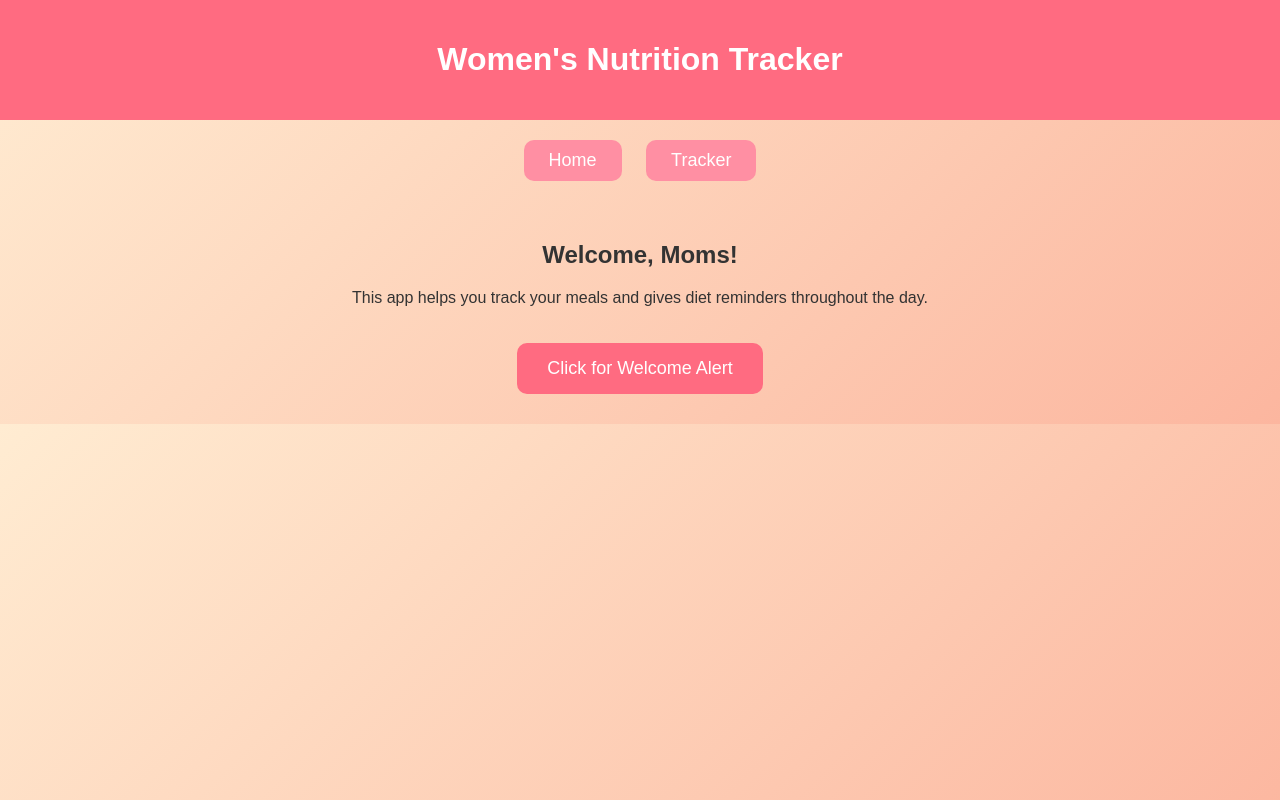
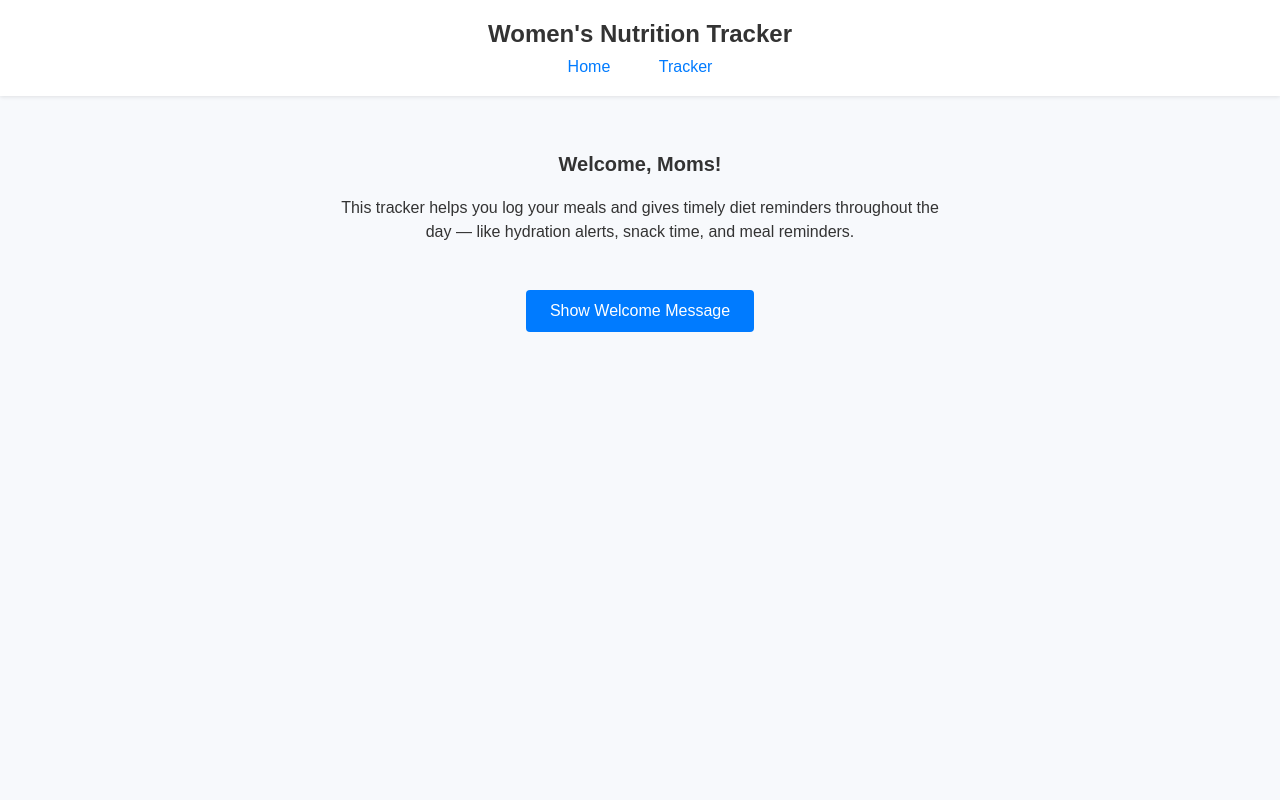
Before and after one commit to balkrishnaghevade972-jpg/nutritionaltracker, a plain HTML site: page index.html in a window 1280 px wide. Drawn offline with Linux system fonts and the light colour scheme.

Commit message:
Update index.html

```diff
--- a/index.html
+++ b/index.html
@@ -1,103 +1,124 @@
-
 <!DOCTYPE html>
 <html lang="en">
 <head>
-<meta charset="UTF-8">
-<meta name="viewport" content="width=device-width, initial-scale=1.0">
-<title>Women's Nutrition Tracker - Home</title>
+  <meta charset="UTF-8" />
+  <meta name="viewport" content="width=device-width, initial-scale=1.0"/>
+  <title>Nutrition Tracker</title>
   <style>
+    /* Clean, minimalist UI */
     body {
       font-family: Arial, sans-serif;
       margin: 0;
-  background: linear-gradient(135deg, #ffecd2, #fcb69f);
+      padding: 0;
+      background-color: #f7f9fc;
+      color: #333;
+      display: flex;
+      flex-direction: column;
+      min-height: 100vh;
+    }
+    header {
+      background-color: #ffffff;
+      box-shadow: 0 1px 4px rgba(0,0,0,0.1);
+      padding: 20px;
+      text-align: center;
+    }
+    header h1 {
+      margin: 0;
+      font-size: 24px;
       color: #333;
     }
-header {
-  background-color: #ff6b81;
-  padding: 20px;
-  text-align: center;
-  color: #fff;
-}
     nav {
-  text-align: center;
       margin-top: 10px;
     }
     nav a {
-  display: inline-block;
-  margin: 10px;
-  padding: 10px 25px;
-  background-color: #ff8fa3;
-  color: #fff;
+      margin: 0 10px;
       text-decoration: none;
-  border-radius: 10px;
-  font-size: 18px;
-  transition: 0.3s;
+      color: #007bff;
+      font-weight: 500;
+      padding: 8px 12px;
+      border-radius: 4px;
+      transition: background-color 0.2s;
     }
-nav a:hover { background-color: #ff4757; }
+    nav a:hover {
+      background-color: rgba(0, 123, 255, 0.1);
+    }
     .container {
-  padding: 30px 20px;
+      flex: 1;
+      padding: 40px 20px;
+      max-width: 600px;
+      margin: 0 auto;
       text-align: center;
     }
+    .container h2 {
+      font-size: 20px;
+      margin-bottom: 20px;
+    }
+    .container p {
+      font-size: 16px;
+      line-height: 1.5;
+    }
     button {
-  padding: 15px 30px;
-  font-size: 18px;
+      margin-top: 30px;
+      padding: 12px 24px;
+      font-size: 16px;
       border: none;
-  border-radius: 10px;
-  background-color: #ff6b81;
-  color: #fff;
+      background-color: #007bff;
+      color: white;
+      border-radius: 4px;
       cursor: pointer;
-  margin-top: 20px;
-  transition: 0.3s;
+      transition: background-color 0.2s;
     }
-button:hover { background-color: #ff4757; }
+    button:hover {
+      background-color: #0056b3;
+    }
   </style>
 </head>
 <body>
-
   <header>
     <h1>Women's Nutrition Tracker</h1>
-</header>
-
     <nav>
       <a href="index.html">Home</a>
       <a href="tracker.html">Tracker</a>
     </nav>
+  </header>
 
   <div class="container">
     <h2>Welcome, Moms!</h2>
-  <p>This app helps you track your meals and gives diet reminders throughout the day.</p>
-  <button onclick="alert('Welcome! Stay healthy and happy! 💖')">Click for Welcome Alert</button>
+    <p>
+      This tracker helps you log your meals and gives timely diet reminders throughout the day — like hydration alerts, snack time, and meal reminders.
+    </p>
+    <button onclick="alert('Welcome! Stay healthy 💪')">Show Welcome Message</button>
   </div>
 
   <script>
-// ==== Diet Reminders ====
+    // Diet reminder schedule
     const reminders = [
       { time: "07:30", message: "Good morning! 🌞 Drink a glass of water 💧" },
       { time: "08:00", message: "Breakfast time 🍳 – include protein and fiber" },
-  { time: "10:30", message: "Snack time 🍎 – fruits or nuts are recommended" },
-  { time: "12:30", message: "Lunch time 🍲 – balanced meal with protein, carbs, veggies" },
-  { time: "15:30", message: "Snack alert 🍌 – fruits, yogurt, or nuts" },
+      { time: "10:30", message: "Snack time 🍎 – have something light" },
+      { time: "12:30", message: "Lunch time 🍲 – try a balanced plate" },
+      { time: "15:30", message: "Afternoon snack 🍌 – fruits or nuts are good" },
       { time: "17:30", message: "Drink water 💧 – stay hydrated" },
-  { time: "19:00", message: "Dinner time 🍛 – lighter meal recommended" },
-  { time: "21:30", message: "Relaxation drink 🥛 – warm milk or herbal tea" }
+      { time: "19:00", message: "Dinner time 🍛 – eat something light" },
+      { time: "21:30", message: "Relax with a warm drink 🥛 – wind down" }
     ];
 
     function scheduleReminders() {
-  reminders.forEach(reminder => {
+      reminders.forEach(rem => {
         const now = new Date();
-    const [hour, minute] = reminder.time.split(":");
-    let reminderTime = new Date();
-    reminderTime.setHours(hour, minute, 0, 0);
-    let delay = reminderTime - now;
-    if (delay < 0) delay += 24 * 60 * 60 * 1000; // schedule for next day if past
+        const [h, m] = rem.time.split(":");
+        let alertTime = new Date();
+        alertTime.setHours(h, m, 0, 0);
+        let delay = alertTime - now;
+        if (delay < 0) delay += 24 * 60 * 60 * 1000;
         setTimeout(function repeat() {
-      alert(reminder.message);
-      setTimeout(repeat, 24 * 60 * 60 * 1000); // repeat daily
+          alert(rem.message);
+          setTimeout(repeat, 24 * 60 * 60 * 1000);
         }, delay);
       });
     }
+
     scheduleReminders();
   </script>
-
 </body>
 </html>
```
Lines whose indentation alone changed are shown as unchanged.
